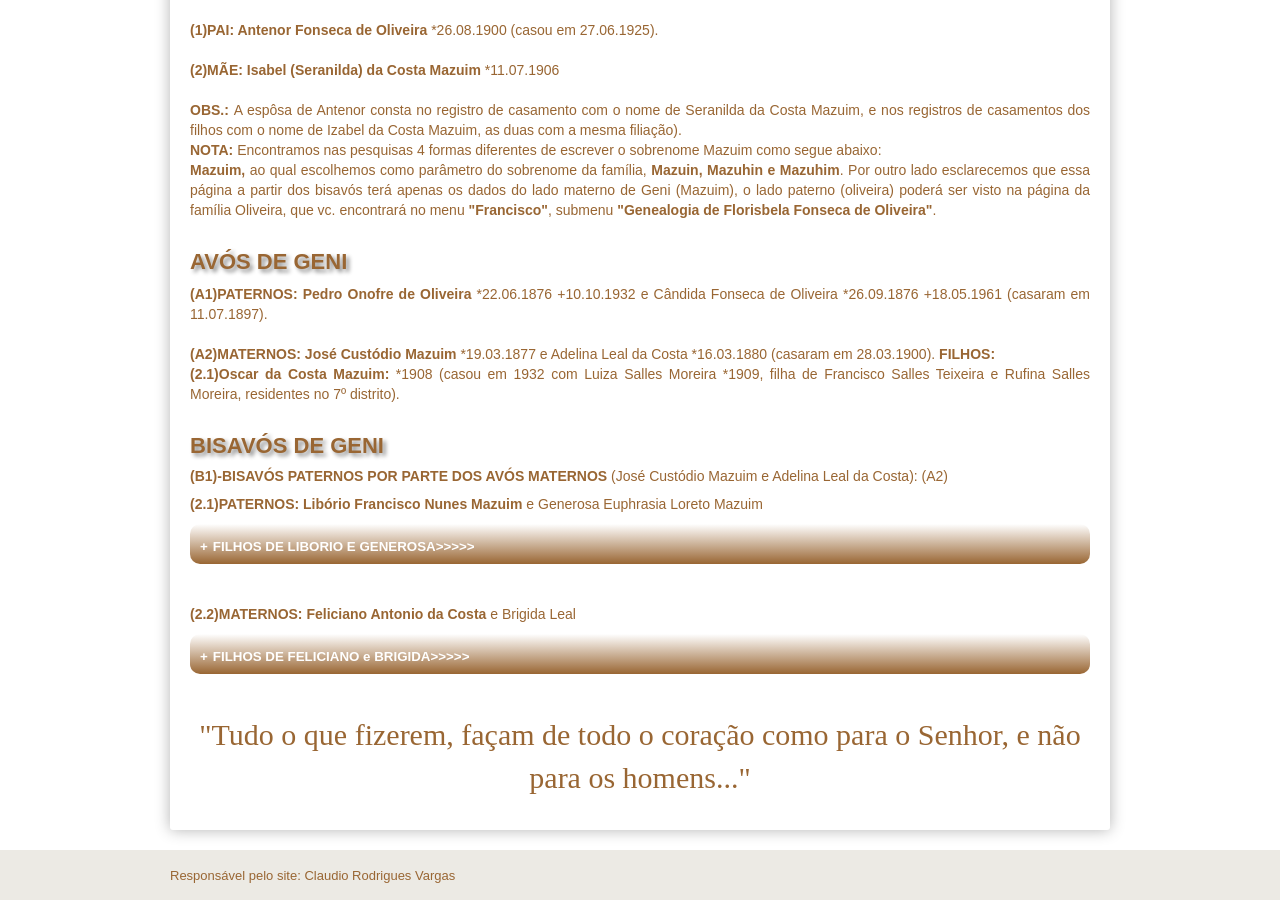
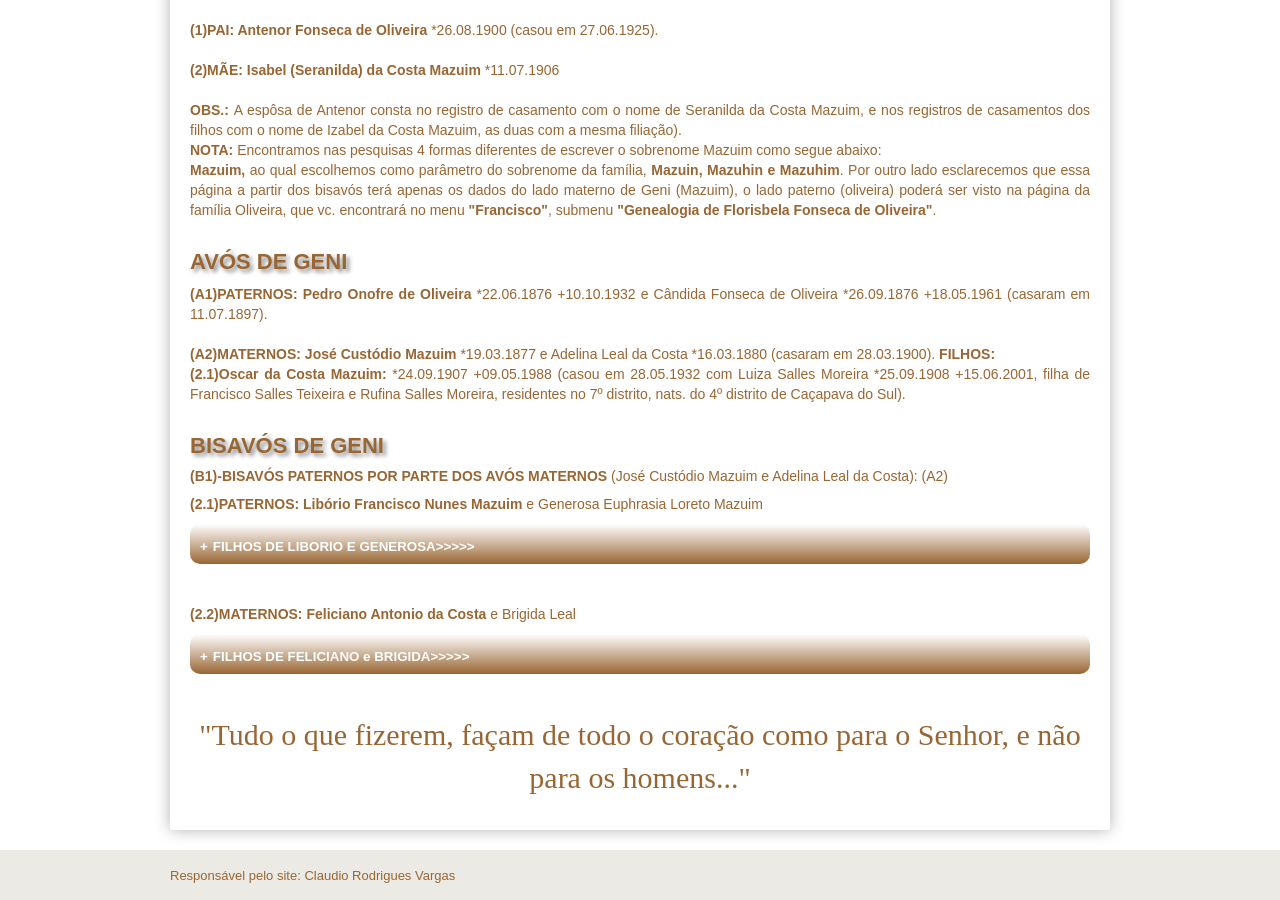
Before and after one commit to claudiovargas1955/claudiovargas1955.github.io, a Jekyll site: the page built from _pages/familia-mazuim.html, in a window 1280 px wide and 900 px high, scrolled down 604 px. Built offline with Jekyll 4.4.1, drawn with Linux system fonts in a browser that asks for light colours; some web fonts are replaced.

Commit message:
Update familia-mazuim.html

```diff
--- a/_pages/familia-mazuim.html
+++ b/_pages/familia-mazuim.html
@@ -120,8 +120,9 @@ família Oliveira, que vc. encontrará no menu <b>"Francisco"</b>, submenu <b>"G
 11.07.1897). <br><br>
 
 <b>(A2)MATERNOS: José Custódio Mazuim </b>*19.03.1877 e Adelina Leal da Costa *16.03.1880 (casaram em 28.03.1900). <b>FILHOS: </b><br>
-  <b>(2.1)Oscar da Costa Mazuim: </b>*1908 (casou em 1932 com Luiza Salles Moreira *1909, filha de Francisco Salles Teixeira e Rufina
-  Salles Moreira, residentes no 7º distrito). <br><br>
+  <b>(2.1)Oscar da Costa Mazuim: </b>*24.09.1907 +09.05.1988 (casou em 28.05.1932 com Luiza Salles Moreira *25.09.1908 +15.06.2001,
+  filha de Francisco Salles Teixeira e  Rufina Salles Moreira, residentes no 7º distrito, nats. do 4º distrito de Caçapava do Sul).
+  <br><br>
 
 <h4>BISAVÓS DE GENI</h4>
 
```
